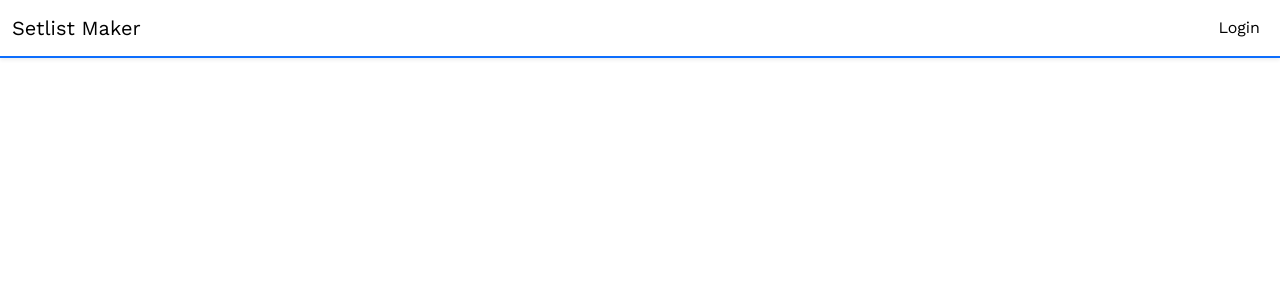
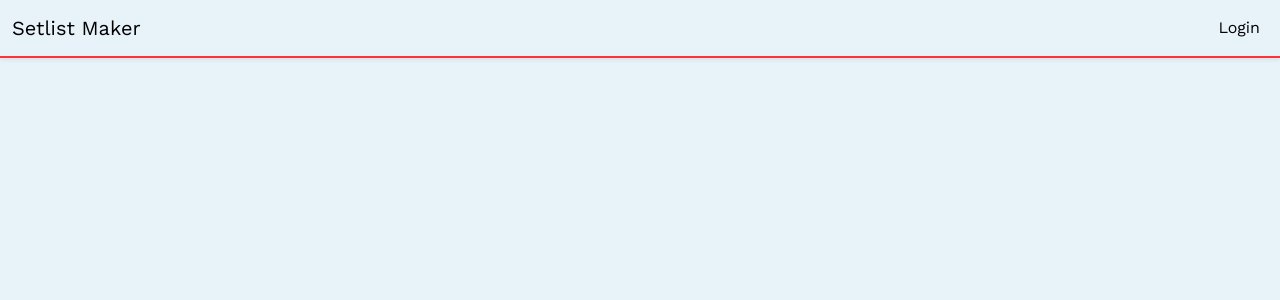
Before and after one commit to klalicki/setlist-maker, a React (Create React App) app in the folder client/: page / in a window 1280 px wide. Shown: the top 300 px of the page. Built offline with nearby package versions, Linux system fonts and the light colour scheme.

Commit message:
sets up Bootstrap as a SASS import so I can override colors

```diff
--- a/client/src/index.js
+++ b/client/src/index.js
@@ -1,8 +1,8 @@
 import React from "react";
 import ReactDOM from "react-dom/client";
 import App from "./App";
-import "bootstrap/dist/css/bootstrap.min.css";
-import "./App.css";
+// import "bootstrap/dist/css/bootstrap.min.css";
+import "./style.scss";
 const root = ReactDOM.createRoot(document.getElementById("root"));
 root.render(
   <React.StrictMode>
--- a/client/src/App.css
+++ b/client/src/style.scss
@@ -1,4 +1,14 @@
 @import url("https://fonts.googleapis.com/css2?family=Work+Sans:ital,wght@0,100..900;1,100..900&display=swap");
+
+// overriding bootstrap colors and stuff:
+
+$secondary: #6c57ff;
+$primary: #fb353b;
+
+$body-bg: #e8f3f9;
+
+// bootstrap import
+@import "bootstrap/scss/bootstrap";
 
 .app {
   display: flex;
```
Also changed, not shown: package.json (+4 -4 lines), 1 other file (tests, documents, lock files or other folders).
